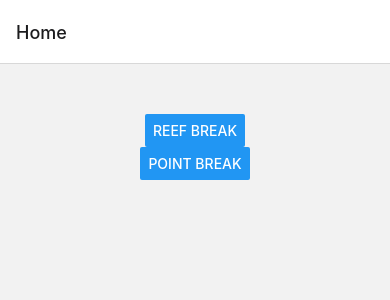
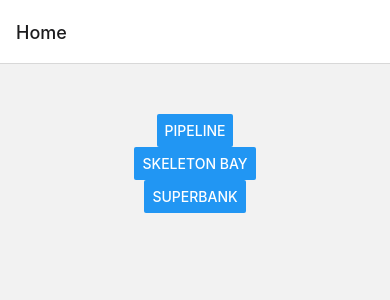
Before and after one commit to adatechschool/projet_collectif_mobile-mobile_project, a React Native app: screen / in a window 390 px wide. Shown: the top 300 px of the page. Built offline with nearby package versions, Linux system fonts and the light colour scheme.

Commit message:
display data from a long json file to the project

```diff
--- a/details.json
+++ b/details.json
@@ -1,13 +1,145 @@
 {
-	"records": [{
-			"SurfBreak": "Reef Break",
-			"Photos": "https://images.unsplash.com/photo-1482531007909-192ac913980a?ixlib=rb-4.0.3&ixid=MnwxM[…]90by1wYWdlfHx8fGVufDB8fHx8&auto=format&fit=crop&w=1171&q=80",
-			"Address": "Pipeline, Oahu, Hawaii"
-		},
-		{
-			"SurfBreak": "Point Break",
-			"Photos": "https://images.unsplash.com/photo-1476574898132-040f50db0a01?ixlib=rb-4.0.3&ixid=MnwxM[…]90by1wYWdlfHx8fGVufDB8fHx8&auto=format&fit=crop&w=1170&q=80",
-			"Address": "Supertubes, Jeffreys Bay, South Africa"
-		}
-	]
+    "records": [
+        {
+            "id": "rec5aF9TjMjBicXCK",
+            "fields": {
+                "Surf Break": [
+                    "Reef Break"
+                ],
+                "Difficulty Level": 4,
+                "Destination": "Pipeline",
+                "Geocode": "🔵 eyJpIjoiUGlwZWxpbmUsIE9haHUsIEhhd2FpaSIsIm8iOnsic3RhdHVzIjoiT0siLCJmb3JtYXR0ZWRBZGRyZXNzIjoiRWh1a2FpIEJlYWNoIFBhcmssIEhhbGVpd2EsIEhJIDk2NzEyLCBVbml...",
+                "Influencers": [
+                    "recD1zp1pQYc8O7l2",
+                    "rec1ptbRPxhS8rRun"
+                ],
+                "Magic Seaweed Link": "https://magicseaweed.com/Pipeline-Backdoor-Surf-Report/616/",
+                "Photos": [
+                    {
+                        "id": "attf6yu03NAtCuv5L",
+                        "url": "https://images.unsplash.com/photo-1476574898132-040f50db0a01?ixlib=rb-4.0.3&ixid=MnwxM[…]90by1wYWdlfHx8fGVufDB8fHx8&auto=format&fit=crop&w=1170&q=80",
+                        "filename": "thomas-ashlock-64485-unsplash.jpg",
+                        "size": 688397,
+                        "type": "image/jpeg",
+                        "thumbnails": {
+                            "small": {
+                                "url": "https://dl.airtable.com/yfKxR9ZQqiT7drKxpjdF_small_thomas-ashlock-64485-unsplash.jpg",
+                                "width": 52,
+                                "height": 36
+                            },
+                            "large": {
+                                "url": "https://dl.airtable.com/cFfMuU8NQjaEskeC3B2h_large_thomas-ashlock-64485-unsplash.jpg",
+                                "width": 744,
+                                "height": 512
+                            },
+                            "full": {
+                                "url": "https://dl.airtable.com/psynuQNmSvOTe3BWa0Fw_full_thomas-ashlock-64485-unsplash.jpg",
+                                "width": 2233,
+                                "height": 1536
+                            }
+                        }
+                    }
+                ],
+                "Peak Surf Season Begins": "2018-07-22",
+                "Destination State/Country": "Oahu, Hawaii",
+                "Peak Surf Season Ends": "2018-08-31",
+                "Address": "Pipeline, Oahu, Hawaii"
+            },
+            "createdTime": "2018-05-31T00:16:16.000Z"
+        },
+        {
+            "id": "recT98Z2El7YYwmc4",
+            "fields": {
+                "Surf Break": [
+                    "Point Break"
+                ],
+                "Difficulty Level": 5,
+                "Destination": "Skeleton Bay",
+                "Geocode": "🔵 eyJpIjoiU2tlbGV0b24gQmF5LCBOYW1pYmlhIiwibyI6eyJzdGF0dXMiOiJPSyIsImZvcm1hdHRlZEFkZHJlc3MiOiJOYW1pYmlhIiwibGF0IjotMjUuOTE0NDkxOSwibG5nIjoxNC45MDY4NTk...",
+                "Influencers": [
+                    "recD1zp1pQYc8O7l2",
+                    "rec1ptbRPxhS8rRun"
+                ],
+                "Magic Seaweed Link": "https://magicseaweed.com/Skeleton-Bay-Surf-Report/4591/",
+                "Photos": [
+                    {
+                        "id": "attKinKKZvgdS5A5U",
+                        "url": "https://images.unsplash.com/photo-1482531007909-192ac913980a?ixlib=rb-4.0.3&ixid=MnwxM[…]90by1wYWdlfHx8fGVufDB8fHx8&auto=format&fit=crop&w=1171&q=80",
+                        "filename": "brandon-compagne-308937-unsplash.jpg",
+                        "size": 1494974,
+                        "type": "image/jpeg",
+                        "thumbnails": {
+                            "small": {
+                                "url": "https://dl.airtable.com/Y8970kyrQHWfL6AMkxZQ_small_brandon-compagne-308937-unsplash.jpg",
+                                "width": 54,
+                                "height": 36
+                            },
+                            "large": {
+                                "url": "https://dl.airtable.com/dkQKXoUnTGiofIvg5TJR_large_brandon-compagne-308937-unsplash.jpg",
+                                "width": 768,
+                                "height": 512
+                            },
+                            "full": {
+                                "url": "https://dl.airtable.com/pexuxaQ6D2VV61pyhUwn_full_brandon-compagne-308937-unsplash.jpg",
+                                "width": 3000,
+                                "height": 2000
+                            }
+                        }
+                    }
+                ],
+                "Peak Surf Season Begins": "2018-09-01",
+                "Destination State/Country": "Namibia ",
+                "Peak Surf Season Ends": "2018-11-30",
+                "Address": "Skeleton Bay, Namibia "
+            },
+            "createdTime": "2018-05-31T00:16:16.000Z"
+        },
+        {
+            "id": "recH2ennHFNOtB1Wt",
+            "fields": {
+                "Surf Break": [
+                    "Golf Break"
+                ],
+                "Difficulty Level": 4,
+                "Destination": "Superbank",
+                "Geocode": "🔵 eyJpIjoiU3VwZXJiYW5rLCBHb2xkIENvYXN0LCBBdXN0cmFsaWEiLCJvIjp7InN0YXR1cyI6Ik9LIiwiZm9ybWF0dGVkQWRkcmVzcyI6IlNuYXBwZXIgUm9ja3MgUmQsIENvb2xhbmdhdHRhIFF...",
+                "Influencers": [
+                    "recSkJ4HuvzAUBrdd"
+                ],
+                "Magic Seaweed Link": "https://magicseaweed.com/Surfers-Paradise-Gold-Coast-Surf-Report/1012/",
+                "Photos": [
+                    {
+                        "id": "attmtbEOAQteRjz2p",
+                        "url": "https://images.unsplash.com/photo-1459745930869-b3d0d72c3cbb?ixlib=rb-4.0.3&ixid=MnwxM[…]90by1wYWdlfHx8fGVufDB8fHx8&auto=format&fit=crop&w=1074&q=80",
+                        "filename": "jeremy-bishop-80371-unsplash.jpg",
+                        "size": 1524876,
+                        "type": "image/jpeg",
+                        "thumbnails": {
+                            "small": {
+                                "url": "https://dl.airtable.com/IWP9RPvvSM2pX1sHeigV_small_jeremy-bishop-80371-unsplash.jpg",
+                                "width": 48,
+                                "height": 36
+                            },
+                            "large": {
+                                "url": "https://dl.airtable.com/aBnINo8qQqDvER2f2wGg_large_jeremy-bishop-80371-unsplash.jpg",
+                                "width": 683,
+                                "height": 512
+                            },
+                            "full": {
+                                "url": "https://dl.airtable.com/eZxgLD8hRI2Y27J39LNl_full_jeremy-bishop-80371-unsplash.jpg",
+                                "width": 3000,
+                                "height": 2250
+                            }
+                        }
+                    }
+                ],
+                "Peak Surf Season Begins": "2018-11-28",
+                "Destination State/Country": "Gold Coast, Australia",
+                "Peak Surf Season Ends": "2019-02-01",
+                "Address": "Superbank, Gold Coast, Australia"
+            },
+            "createdTime": "2018-05-31T00:16:16.000Z"
+        }
+    ],
+    "offset": "recH2ennHFNOtB1Wt"
 }
--- a/screen/home.js
+++ b/screen/home.js
@@ -5,12 +5,11 @@ import data from '../details.json';
 export default function Home({ navigation }) {
   const records = data.records;
 
-  const onPressButton = (data) => {
-    console.log("OnPress"+ data['SurfBreak'])
+  const onPressButton = (surf_break, image, location) => {
     navigation.navigate('Details', {
-      point: data['SurfBreak'],
-      image: data['Photos'],
-      location: data['Address']
+      point: surf_break,
+      image: image,
+      location: location
     })
   }
 
@@ -19,11 +18,13 @@ export default function Home({ navigation }) {
       <StatusBar style="auto" />
       <View style={styles.container}>
         {records.map(data => {
-          console.log(data['SurfBreak'])
+          const surf_break = data['fields']['Destination'];
+          const image = data['fields']["Photos"][0].url;
+          const location = data["fields"]["Destination State/Country"];
           return (
             <Button
-            title={data['SurfBreak']}
-            onPress={() => onPressButton(data)}
+            title={surf_break}
+            onPress={() => onPressButton(surf_break, image, location)}
             />
           )
         })}
```
